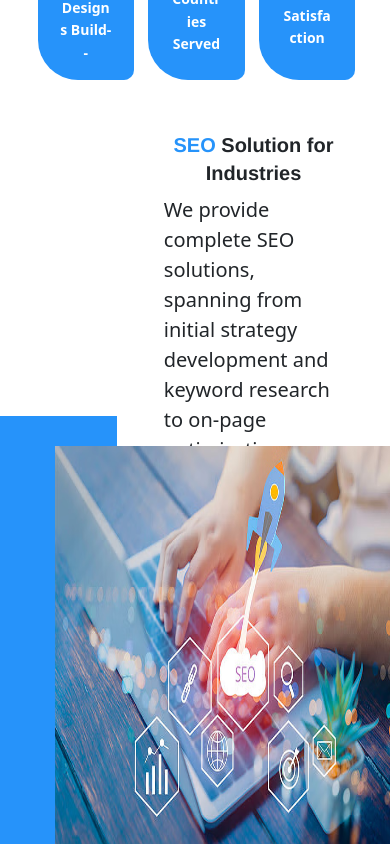
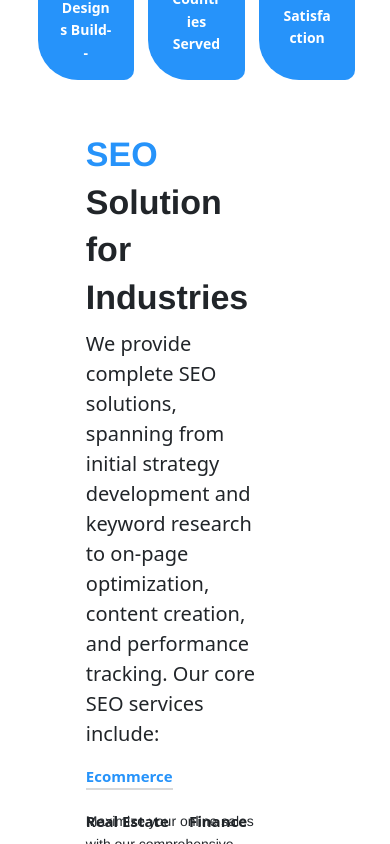
Before and after one commit to AminLakhani14/ASTechy, a React (Create React App) app: page /seo-services in a window 390 px wide. Shown: the part 4240-5084 px from the top of the page. Built offline with nearby package versions, Linux system fonts and the light colour scheme.

Commit message:
FaiqPrototype: qwertyui

```diff
--- a/src/Component/Services/ServiceProvider/Blockchainservice.jsx
+++ b/src/Component/Services/ServiceProvider/Blockchainservice.jsx
@@ -96,7 +96,6 @@ export const BlockchainPage = ({ route }) => {
   });
   const PageRoute = window.location.pathname.replace(/^\//, "");
   const getHeadingDesc = () => {
-    debugger;
     const route = window.location.pathname.replace(/^\//, "");
     const validRoutes = [
       "graphics-development-services",
@@ -463,7 +462,6 @@ export const BlockchainPage = ({ route }) => {
     }
   };
   const getHeadingDescforservice = () => {
-    debugger;
     const route = window.location.pathname.replace(/^\//, "");
     const validRoutes = [
       "graphics-development-services",
@@ -1146,13 +1144,13 @@ export const BlockchainPage = ({ route }) => {
           <OurClient />
         </div>
       )}
-      {PageRoute == "services" ? (
+      {/* {PageRoute == "services" ? (
         <></>
       ) : (
         <div className="">
           <Accordion panels={panels} />
         </div>
-      )}
+      )} */}
       <div className="">
         <TechnologyStack />
       </div>
--- a/src/Component/SolutionProvider/SolutionProvider.css
+++ b/src/Component/SolutionProvider/SolutionProvider.css
@@ -17,7 +17,6 @@
   display: flex;
   height: 400px;
   width: 360px;
-  /* border-color: #d9d9d9; */
   border-radius: 1px solid #d9d9d9;
 }
 
@@ -35,7 +34,6 @@
   gap: 20px;
   cursor: pointer;
 }
-
 
 .active-tabsp {
   border-bottom: 2px solid #d9d9d9;
@@ -59,3 +57,95 @@
   transition: all 0.9s ease 2ms;
   font-size: 16px;
 }
+
+.spmainheading {
+  font-size: 34px;
+  line-height: 1.4em;
+  font-weight: 700;
+  font-family: 'DM Sans', Helvetica, Arial, Lucida, sans-serif;
+}
+
+.spleftwidth{
+  width: 40%;
+}
+
+@media all and (max-width : 1310px) {
+  .spleft-sideImg {
+    height: 380px;
+    width: 340px;
+  }
+}
+
+@media all and (max-width : 1260px) {
+  .spleft-sideImg {
+    height: 370px;
+    width: 330px;
+  }
+}
+
+@media all and (max-width : 1220px) {
+  .spleft-sideImg {
+    left: 13%;
+  }
+}
+
+@media all and (max-width : 1180px) {
+  .spleft-sideImg {
+    height: 360px;
+    width: 320px;
+  }
+}
+
+@media all and (max-width : 1140px) {
+  .spleft-sideImg {
+    left: 12%;
+  }
+}
+
+@media all and (max-width : 1100px) {
+  .spleft-sideImg {
+    left: 11%;
+  }
+}
+
+@media all and (max-width : 1160px) {
+  .spleft-sideImg {
+    left: 10%;
+  }
+}
+
+@media all and (max-width : 1120px) {
+  .spleft-sideImg {
+    height: 360px;
+    width: 310px;
+  }
+
+  .tabsp {
+    font-size: 16px;
+  }
+
+  .spdesc {
+    font-size: 15px;
+  }
+}
+
+@media all and (max-width : 1120px) {
+  .spleft-sideImg {
+    height: 350px;
+    width: 300px;
+  }
+
+  .tabsp {
+    font-size: 15px;
+  }
+
+  .spdesc {
+    font-size: 14px;
+  }
+}
+
+@media all and (max-width : 980px) {
+  .spcontainer {
+    flex-direction: column;
+  }
+}
--- a/src/Component/SolutionProvider/SolutionProvider.jsx
+++ b/src/Component/SolutionProvider/SolutionProvider.jsx
@@ -21,9 +21,22 @@ const SolutionProvider = () => {
         setActiveTab(tabNumber);
     };
 
+    const [windowWidth, setWindowWidth] = useState(window.innerWidth);
     useEffect(() => {
         getHeadingDescforIndustries();
+        const handleResize = () => {
+            setWindowWidth(window.innerWidth);
+        };
+
+        // Attach the event listener
+        window.addEventListener('resize', handleResize);
+
+        // Clean up the event listener on component unmount
+        return () => {
+            window.removeEventListener('resize', handleResize);
+        };
     }, []);
+
     const getHeadingDescforIndustries = () => {
         const route = window.location.pathname.replace(/^\//, "");
         const validRoutes = [
@@ -236,19 +249,15 @@ const SolutionProvider = () => {
             });
         }
     };
-
+    console.log(windowWidth);
     return (
+        <>
             <div className={"spcontainer mt-4"}>
-            <div className='' style={{ width: '40%' }}>
-                <div className="spleft-side">
-                    <div className='d-flex justify-content-end'>
-                        <img className='spleft-sideImg' src={servicesIndustries.tabsdesc.image} alt='' height={'400px'} width={'350px'} />
-                    </div>
-                </div>
-            </div>
+                {windowWidth < 980 ?
+                    <>
                         <div className="spright-side">
                             <div className="spcard-container">
-                    <h2 className='partnerheading'><span className='changecolor'>{servicesIndustries.title}</span> Solution for Industries</h2>
+                                <h2 className='spmainheading'><span className='changecolor'>{servicesIndustries.title}</span> Solution for Industries</h2>
                                 <p className='sppara'>{servicesIndustries.desc}</p>
                                 <div className="tabsp">
                                     <span onClick={() => handleTabClick(1)} className={activeTab === 1 ? 'active-tabsp' : 'tabsp'}>{servicesIndustries.tabs.first}</span>
@@ -268,7 +277,46 @@ const SolutionProvider = () => {
                                 </div>
                             </div>
                         </div>
+                    </>
+
+                    :
+                    <>
+
+                        < div className='spleftwidth'>
+                            <div className="spleft-side">
+                                <div className='d-flex justify-content-end'>
+                                    <img className='spleft-sideImg' src={servicesIndustries.tabsdesc.image} alt='' />
                                 </div>
+                            </div>
+                        </div>
+
+
+                        <div className="spright-side">
+                            <div className="spcard-container">
+                                <h2 className='spmainheading'><span className='changecolor'>{servicesIndustries.title}</span> Solution for Industries</h2>
+                                <p className='sppara'>{servicesIndustries.desc}</p>
+                                <div className="tabsp">
+                                    <span onClick={() => handleTabClick(1)} className={activeTab === 1 ? 'active-tabsp' : 'tabsp'}>{servicesIndustries.tabs.first}</span>
+                                    <span onClick={() => handleTabClick(2)} className={activeTab === 2 ? 'active-tabsp' : 'tabsp'}>{servicesIndustries.tabs.second}</span>
+                                    <span onClick={() => handleTabClick(3)} className={activeTab === 3 ? 'active-tabsp' : 'tabsp'}>{servicesIndustries.tabs.third}</span>
+                                    <span onClick={() => handleTabClick(4)} className={activeTab === 4 ? 'active-tabsp' : 'tabsp'}>{servicesIndustries.tabs.fourth}</span>
+                                    <span onClick={() => handleTabClick(5)} className={activeTab === 5 ? 'active-tabsp' : 'tabsp'}>{servicesIndustries.tabs.fifth}</span>
+                                    <span onClick={() => handleTabClick(6)} className={activeTab === 6 ? 'active-tabsp' : 'tabsp'}>{servicesIndustries.tabs.sixth}</span>
+                                </div>
+                                <div className="tabsp-content">
+                                    {activeTab === 1 && <h3 className='spdesc'>{servicesIndustries.tabsdesc.first}</h3>}
+                                    {activeTab === 2 && <h3 className='spdesc'>{servicesIndustries.tabsdesc.second}</h3>}
+                                    {activeTab === 3 && <h3 className='spdesc'>{servicesIndustries.tabsdesc.third}</h3>}
+                                    {activeTab === 4 && <h3 className='spdesc'>{servicesIndustries.tabsdesc.fourth}</h3>}
+                                    {activeTab === 5 && <h3 className='spdesc'>{servicesIndustries.tabsdesc.fifth}</h3>}
+                                    {activeTab === 6 && <h3 className='spdesc'>{servicesIndustries.tabsdesc.sixth}</h3>}
+                                </div>
+                            </div>
+                        </div>
+                    </>
+                }
+            </div >
+        </>
     );
 };
 
```
Lines whose indentation alone changed are shown as unchanged.
